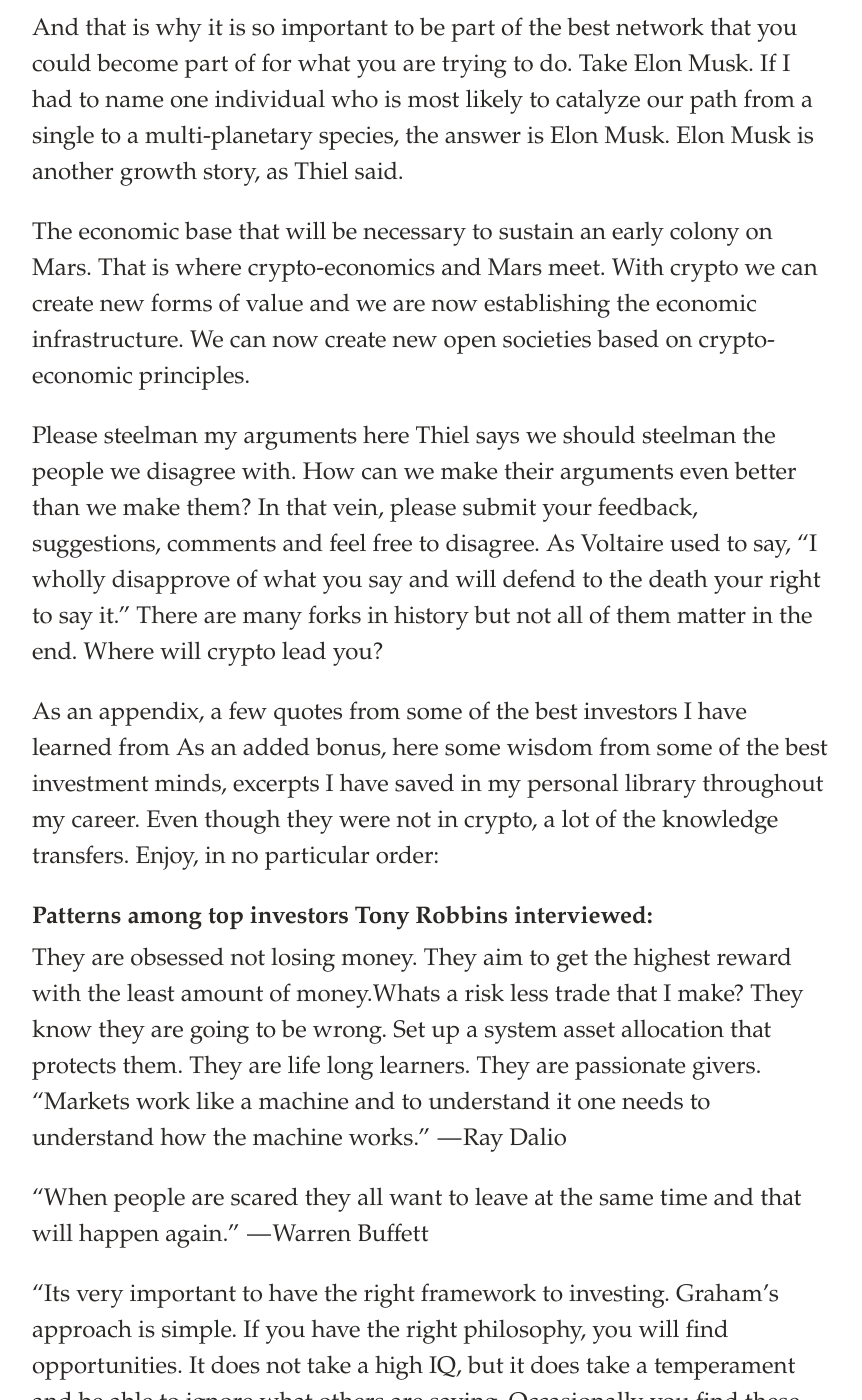
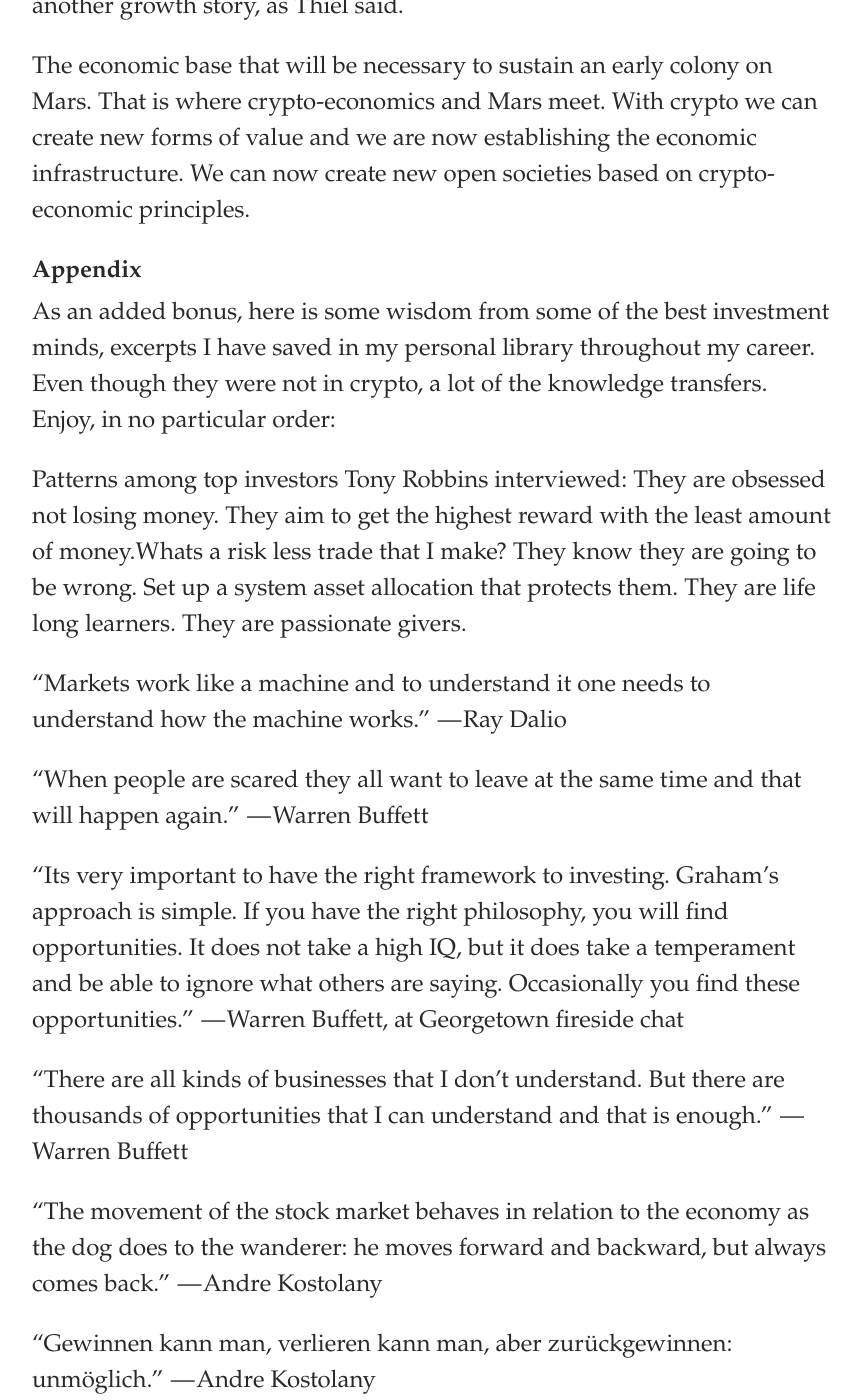
Before and after one commit to linkneuro/linkneuro.github.io, a Jekyll site: the page built from _posts/2017-01-01-networked-future.md, in a window 1280 px wide and 1400 px high, scrolled down 15150 px. Shown: the whole window, without its empty margins (208-1070 px from the left). Built offline with Jekyll 4.4.1, drawn with Linux system fonts in a browser that asks for light colours; some of the changed text lies outside the part shown.

Commit message:
Update and rename 2017-01-01-the-future-is-networked.md to 2017-01-01-networked-future.md

```diff
--- a/_posts/2017-01-01-the-future-is-networked.md
+++ b/_posts/2017-01-01-networked-future.md
@@ -56,24 +60,20 @@
 His 7 insights of network theory:
 
 1. No man is an island: Individuals can be understood in terms of the relationship to other nodes. Defined by the number of relationships, and the likelihood of her being a bridge between other nodes. To what extent can you be a network bridge? Connectors are the new leaders.
-2. Birds of a feather flock together: what is the nature of the network linkages? What gets exchanged within the network? What kind of network is it? What is the relationship between the different nodes?
-3. Weak ties are strong: How dense is a network? How connected it is to other clusters?
-4. Structure determines virality: Ideas go viral because of the structural features of the network. Networks are more likely to do this than hierarchies.
-5. Networks never sleep: Dynamic networks are prone to constant changes. As Ferguson explains, they are “complex adaptive systems with emergent properties.” Small changes can have big consequences.
-6. Networks network: Interaction within networks can lead to innovation and invention.
-7. The rich get richer: Most social networks are profoundly inegalitarian.
+1. Birds of a feather flock together: what is the nature of the network linkages? What gets exchanged within the network? What kind of network is it? What is the relationship between the different nodes?
+1. Weak ties are strong: How dense is a network? How connected it is to other clusters?
+1. Structure determines virality: Ideas go viral because of the structural features of the network. Networks are more likely to do this than hierarchies.
+1. Networks never sleep: Dynamic networks are prone to constant changes. As Ferguson explains, they are “complex adaptive systems with emergent properties.” Small changes can have big consequences.
+1. Networks network: Interaction within networks can lead to innovation and invention.
+1. The rich get richer: Most social networks are profoundly inegalitarian.
 
 Ferguson’s conclusion: “Expect continued network-driven disruption of hierarchies that cannot reform themselves, but also the potential for some kind of restoration of hierarchical order when it becomes clear that the networks alone cannot avert a decent into anarchy.”
 
 The sharing of novel ideas in the 18th century within networks of scholars created tremendous progress. The same is happening now in crypto communities all over the world. Having seen this first-hand, there exists a global hidden network of crypto developers and investors that are not so secretly building an alternative economic reality. Whether it is Devcon last year, or Deconomy now, the crypto elite is wandering around like a circus from one summit to the next, from hidden gatherings like the Satoshi Roundtable to more public conventions.
 
-His remark on monetary debasement throughout history also interesting: “Since ancient history times states have exploited their ability to monopolize the issuance of currency, whether the issuance of currency, whether coins stamped with the king’s likeness, banknotes depicting past presidents or electronic entries on a screen.” Who is holding the judge accountable? Who is holding governments accountable? How can we restore trust in government?
+His remark on monetary debasement throughout history is also interesting: “Since ancient history times states have exploited their ability to monopolize the issuance of currency, whether the issuance of currency, whether coins stamped with the king’s likeness, banknotes depicting past presidents or electronic entries on a screen.” Who is holding the judge accountable? Who is holding governments accountable? How can we restore trust in government?
 
-A word of caution on networks from co-founder of Twitter Ev Williams, “The lesson of history is that trusting in networks to run the world is a recipe for anarchy: at best, power ends up in the hands of the Illuminati, but more likely it ends up being in the hands of the Jacobins.”
-
-The one lesson I want to leave you with is never forget history. We cannot change the past, but knowing the past can help instruct the future. As Winston Churchill wrote “the longer you can look back, the farther you can look forward.”
-
-Markets are inherently reflexive
+### Markets are inherently reflexive
 Obviously Soros is better at explaining the theory of reflexivity and how it applies to financial markets. This gets quite theoretical so feel free to skip ahead. Here is a short excerpt from Soros himself:
 
 > I can state the core idea in two relatively simple propositions. One is that in situations that have thinking participants, the participants’ view of the world is always partial and distorted. That is the principle of fallibility. The other is that these distorted views can influence the situation to which they relate because false views lead to inappropriate actions. That is the principle of reflexivity. For instance, treating drug addicts as criminals creates criminal behavior. It misconstrues the problem and interferes with the proper treatment of addicts. As another example, declaring that government is bad tends to make for bad government.
@@ -85,13 +85,11 @@
 
 Reflexivity holds a major key in understanding financial bubbles. Next understanding the anatomy of bubbles will save the ordinary speculator probably a lot of tuition that he otherwise will have to pay in the future.
 
-In the real world, the participants’ thinking finds expression not only in statements but also, of course, in various forms of action and behavior. That makes reflexivity a very broad phenomenon that typically takes the form of feedback loops. The participants’ views influence the course of events, and the course of events influences the participants’ views. The influence is continuous and circular; that is what turns it into a feedback loop.
-If you care to read my take on it, I wrote my undergraduate thesis on Soros’s theory of reflexivity. That was a long time ago, so don’t judge me. Alas, I did not do Soros justice, because years later when former Soros CIO and former CEO forwarded my thesis to Soros, I did not get a response back haha
+In the real world, the participants’ thinking finds expression not only in statements but also, of course, in various forms of action and behavior. That makes reflexivity a very broad phenomenon that typically takes the form of feedback loops. The participants’ views influence the course of events, and the course of events influences the participants’ views. The influence is continuous and circular; that is what turns it into a feedback loop. If you care to read my take on it, I wrote my undergraduate thesis on Soros’s theory of reflexivity. That was a long time ago, so don’t judge me. Alas, I did not do Soros justice, because years later when former Soros CIO and former CEO forwarded my thesis to Soros, I did not get a response back haha
 
 # The anatomy of a bubble or boom-bust processes
 “Men, it has been well said, think in herds; it will be seen that they go mad in herds, while they only recover their senses slowly, and one by one.”
  — Gustave Le Bon
-
 
 Again, better to be understood in Soros’s own words:
 
@@ -103,8 +101,7 @@
 
 ### The 2008 crisis should serve as a lesson learned:
 
-For instance, bank blowups came in 2008 because of the accumulation of hidden and asymmetric risks in the system: bankers, master risk transferors, could make steady money from a certain class of concealed explosive risks, use academic risk models that don’t work except on paper (because academics know practically nothing about risk), then invoke uncertainty after a blowup (that same unseen and unforecastable Black Swan and that same very, very stubborn author), and keep past income — what I have called the Bob Rubin trade.
-This is a topic worthy its own essay. For now, will end with Taleb’s words, “Well, we have no choice but to decentralize or, more politely, to localize; to have fewer of these immune decision makers.”
+For instance, bank blowups came in 2008 because of the accumulation of hidden and asymmetric risks in the system: bankers, master risk transferors, could make steady money from a certain class of concealed explosive risks, use academic risk models that don’t work except on paper (because academics know practically nothing about risk), then invoke uncertainty after a blowup (that same unseen and unforecastable Black Swan and that same very, very stubborn author), and keep past income — what I have called the Bob Rubin trade. This is a topic worthy its own essay. For now, will end with Taleb’s words, “Well, we have no choice but to decentralize or, more politely, to localize; to have fewer of these immune decision makers.”
 
 ### The end of Silicon Valley
 Obviously a bit dramatic as a subtitle, but the core idea persists: in a decentralized future, centralized hubs of innovation should cease to exist. That doesn’t mean that Silicon Valley is in decline, just as the United States may be in decline, but it is all relative. Silicon Valley will remain the leader in global innovation for years to come, but just as Silicon Valley was blind to crypto, it will be blind to other things, problems that it may not see the need to solve when there is real need abroad in developing parts of the world.
@@ -122,19 +119,12 @@
 
 The economic base that will be necessary to sustain an early colony on Mars. That is where crypto-economics and Mars meet. With crypto we can create new forms of value and we are now establishing the economic infrastructure. We can now create new open societies based on crypto-economic principles.
 
-Please steelman my arguments here
-Thiel says we should steelman the people we disagree with. How can we make their arguments even better than we make them? In that vein, please submit your feedback, suggestions, comments and feel free to disagree. As Voltaire used to say, “I wholly disapprove of what you say and will defend to the death your right to say it.” There are many forks in history but not all of them matter in the end. Where will crypto lead you?
+### Appendix
 
-As an appendix, a few quotes from some of the best investors I have learned from
-As an added bonus, here some wisdom from some of the best investment minds, excerpts I have saved in my personal library throughout my career. Even though they were not in crypto, a lot of the knowledge transfers. Enjoy, in no particular order:
+As an added bonus, here is some wisdom from some of the best investment minds, excerpts I have saved in my personal library throughout my career. Even though they were not in crypto, a lot of the knowledge transfers. Enjoy, in no particular order:
 
-### Patterns among top investors Tony Robbins interviewed:
+Patterns among top investors Tony Robbins interviewed: They are obsessed not losing money. They aim to get the highest reward with the least amount of money.Whats a risk less trade that I make? They know they are going to be wrong. Set up a system asset allocation that protects them. They are life long learners. They are passionate givers.
 
-They are obsessed not losing money.
-They aim to get the highest reward with the least amount of money.Whats a risk less trade that I make?
-They know they are going to be wrong. Set up a system asset allocation that protects them.
-They are life long learners.
-They are passionate givers.
 “Markets work like a machine and to understand it one needs to understand how the machine works.”
  — Ray Dalio
 
```
Also changed, not shown: other parts of _posts/2017-01-01-networked-future.md (+5 -1 lines).
